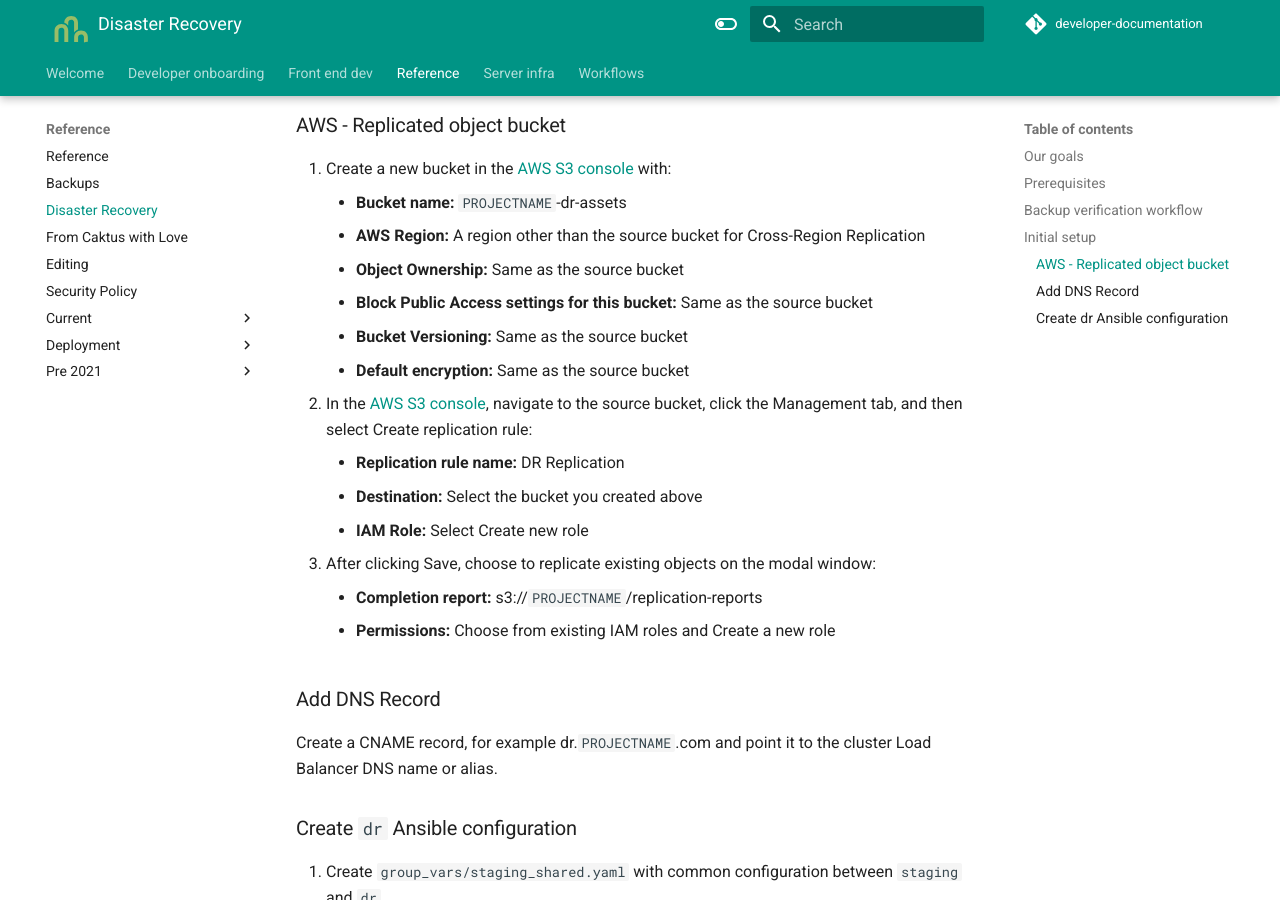
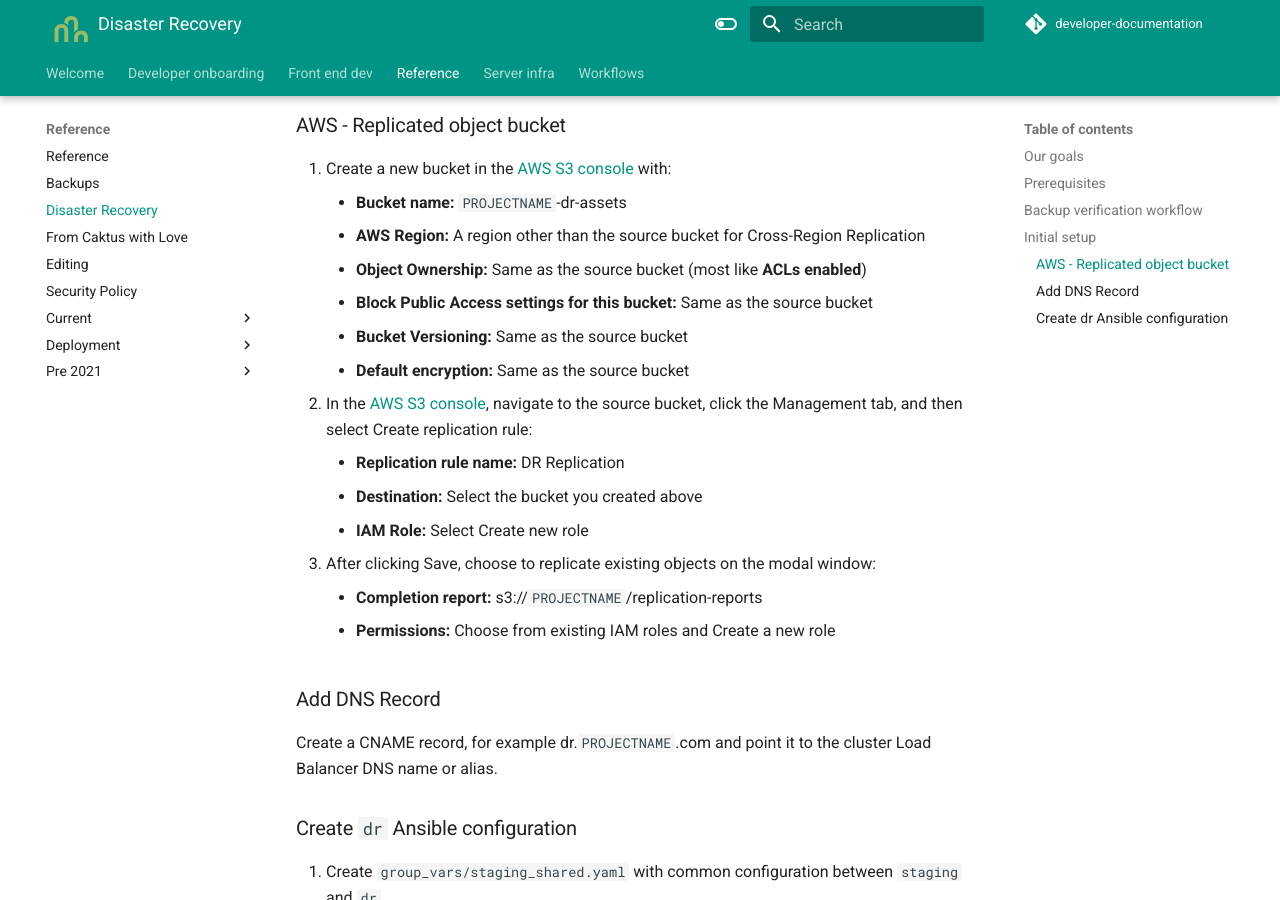
Before and after one commit to caktus/guidebook, an MkDocs documentation site: the page built from docs/reference/disaster-recovery.md, in a window 1280 px wide and 900 px high, scrolled down 1529 px. Built offline with MkDocs 1.6.1 and Material for MkDocs 9.7.7, drawn with Linux system fonts in a browser that asks for light colours; comment, search, counter and statistics services are not loaded.

Commit message:
Update disaster-recovery.md

```diff
--- a/docs/reference/disaster-recovery.md
+++ b/docs/reference/disaster-recovery.md
@@ -50,7 +50,7 @@
 1. Create a new bucket in the [AWS S3 console](https://s3.console.aws.amazon.com/s3/bucket/create) with:
     * **Bucket name:** `PROJECTNAME`-dr-assets
     * **AWS Region:** A region other than the source bucket for Cross-Region Replication
-    * **Object Ownership:** Same as the source bucket
+    * **Object Ownership:** Same as the source bucket (most like **ACLs enabled**)
     * **Block Public Access settings for this bucket:** Same as the source bucket
     * **Bucket Versioning:** Same as the source bucket
     * **Default encryption:** Same as the source bucket
```
